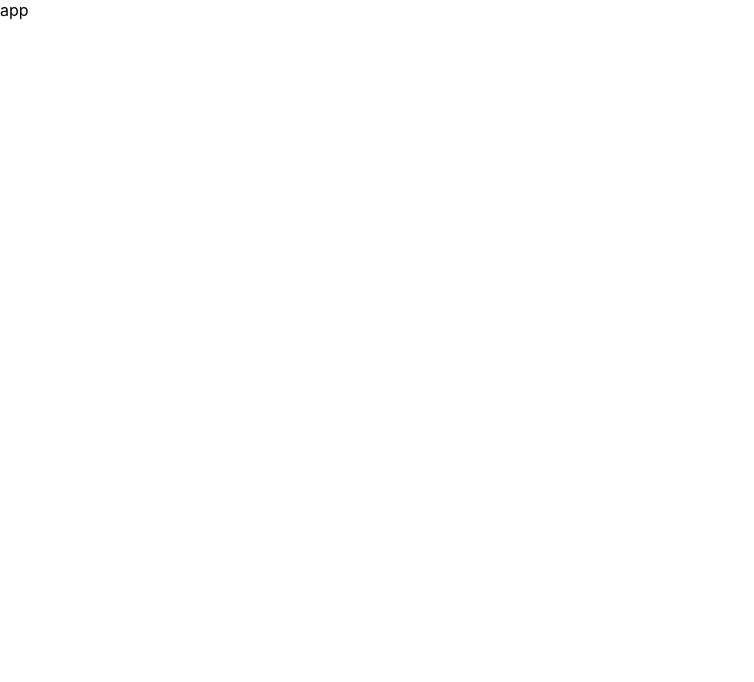
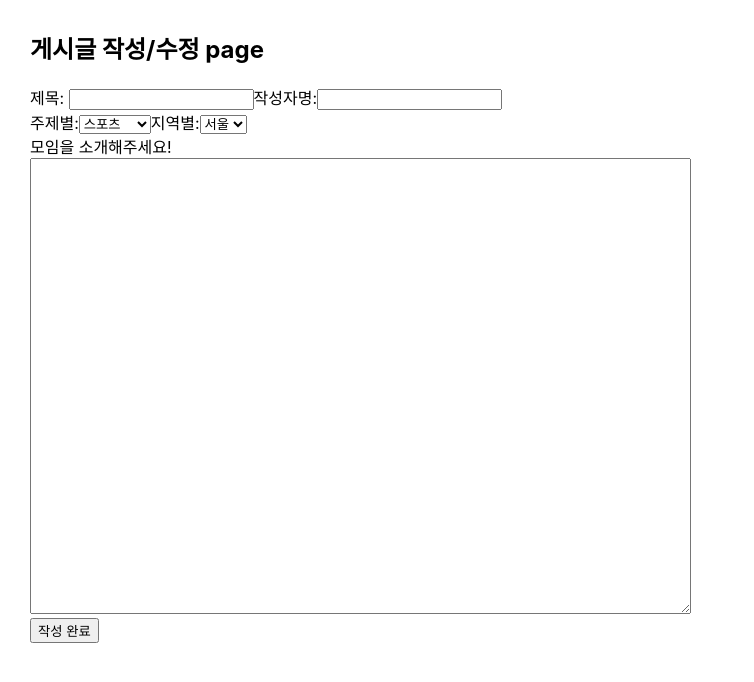
Before and after one commit to hgyeom/Meetopia, a React (Create React App) app: page /detail in a window 1280 px wide. Shown: the top 682 px of the page, without its empty margins (0-754 px from the left). Built offline with nearby package versions, Linux system fonts and the light colour scheme; no server answers.

Commit message:
게시글 수정, 게시글 view 페이지 기본 UI 구성

```diff
--- a/src/App.js
+++ b/src/App.js
@@ -1,7 +1,10 @@
-import "./App.css";
+import './App.css';
+import { app } from './firebase';
+import Router from './shared/Router';
 
 function App() {
-  return <div>app</div>;
+  console.log('app', app);
+  return <Router />;
 }
 
 export default App;
--- a/src/firebase.js
+++ b/src/firebase.js
@@ -5,13 +5,13 @@ import { initializeApp } from 'firebase/app';
 
 // Your web app's Firebase configuration
 const firebaseConfig = {
-  apiKey: REACT_APP_FB_API_KEY,
-  authDomain: REACT_APP_FB_AUTH_DOMAIN,
-  projectId: REACT_APP_PROJECT_ID,
-  storageBucket: REACT_APP_STORAGE_BUCKET,
-  messagingSenderId: REACT_APP_MESSAGING_SENDER_ID,
-  appId: REACT_APP_APP_ID
+  apiKey: process.env.REACT_APP_FB_API_KEY,
+  authDomain: process.env.REACT_APP_FB_AUTH_DOMAIN,
+  projectId: process.env.REACT_APP_PROJECT_ID,
+  storageBucket: process.env.REACT_APP_STORAGE_BUCKET,
+  messagingSenderId: process.env.REACT_APP_MESSAGING_SENDER_ID,
+  appId: process.env.REACT_APP_APP_ID
 };
 
 // Initialize Firebase
-const app = initializeApp(firebaseConfig);
+export const app = initializeApp(firebaseConfig);
--- /dev/null
+++ b/src/pages/Detail.js
@@ -0,0 +1,45 @@
+import React from 'react';
+import { Link } from 'react-router-dom';
+
+function Detail() {
+  return (
+    <div
+      style={{
+        margin: '30px'
+      }}
+    >
+      <h2>게시글 view page</h2>
+      <content>
+        <div>
+          <label>제목: </label>
+          {/* 제목 받아오기 */}
+          <label>작성자명:</label>
+          {/* 작성자이름 받아오기 */}
+          <button>
+            <Link to="/detail">수정</Link>
+          </button>
+        </div>
+        <div>
+          주제별:
+          {/* 주제 받아오기 */}
+          지역별:
+          {/* 지역 받아오기 */}
+        </div>
+        <form>
+          <label>모임을 소개해주세요!</label>
+          <div
+            style={{
+              border: '1px solid black',
+              width: '100%'
+            }}
+          >
+            모임소개글~~
+            {/* 소개글 불러오기 */}
+          </div>
+        </form>
+      </content>
+    </div>
+  );
+}
+
+export default Detail;
--- /dev/null
+++ b/src/pages/DetailEdit.js
@@ -0,0 +1,45 @@
+import React from 'react';
+
+function DetailEdit() {
+  return (
+    <div
+      style={{
+        margin: '30px'
+      }}
+    >
+      <h2>게시글 작성/수정 page</h2>
+      <content>
+        <div>
+          <label>제목: </label>
+          <input />
+          <label>작성자명:</label>
+          <input />
+        </div>
+        <div>
+          주제별:
+          <select>
+            <option value="sports">스포츠</option>
+            <option value="study">스터디</option>
+            <option value="pet">반려동물</option>
+            <option value="dance">댄스</option>
+          </select>
+          지역별:
+          <select>
+            <option value="sports">서울</option>
+            <option value="study">인천</option>
+            <option value="pet">경기</option>
+          </select>
+        </div>
+        <form>
+          <label>모임을 소개해주세요!</label>
+          <div>
+            <textarea rows="30" cols="80"></textarea>
+          </div>
+          <button>작성 완료</button>
+        </form>
+      </content>
+    </div>
+  );
+}
+
+export default DetailEdit;
--- a/src/shared/Router.js
+++ b/src/shared/Router.js
@@ -1,6 +1,8 @@
 import React from 'react';
 import { BrowserRouter, Route, Routes } from 'react-router-dom';
 import Home from '../pages/Home';
+import Detail from '../pages/Detail';
+import DetailEdit from '../pages/DetailEdit';
 // import Layout from './Layout';
 
 const Router = () => {
@@ -9,6 +11,8 @@ const Router = () => {
       {/* <Layout> */}
       <Routes>
         <Route path="/" element={<Home />} />
+        <Route path="/detail/:id" element={<Detail />} />
+        <Route path="/detail" element={<DetailEdit />} />
       </Routes>
       {/* </Layout> */}
     </BrowserRouter>
```
